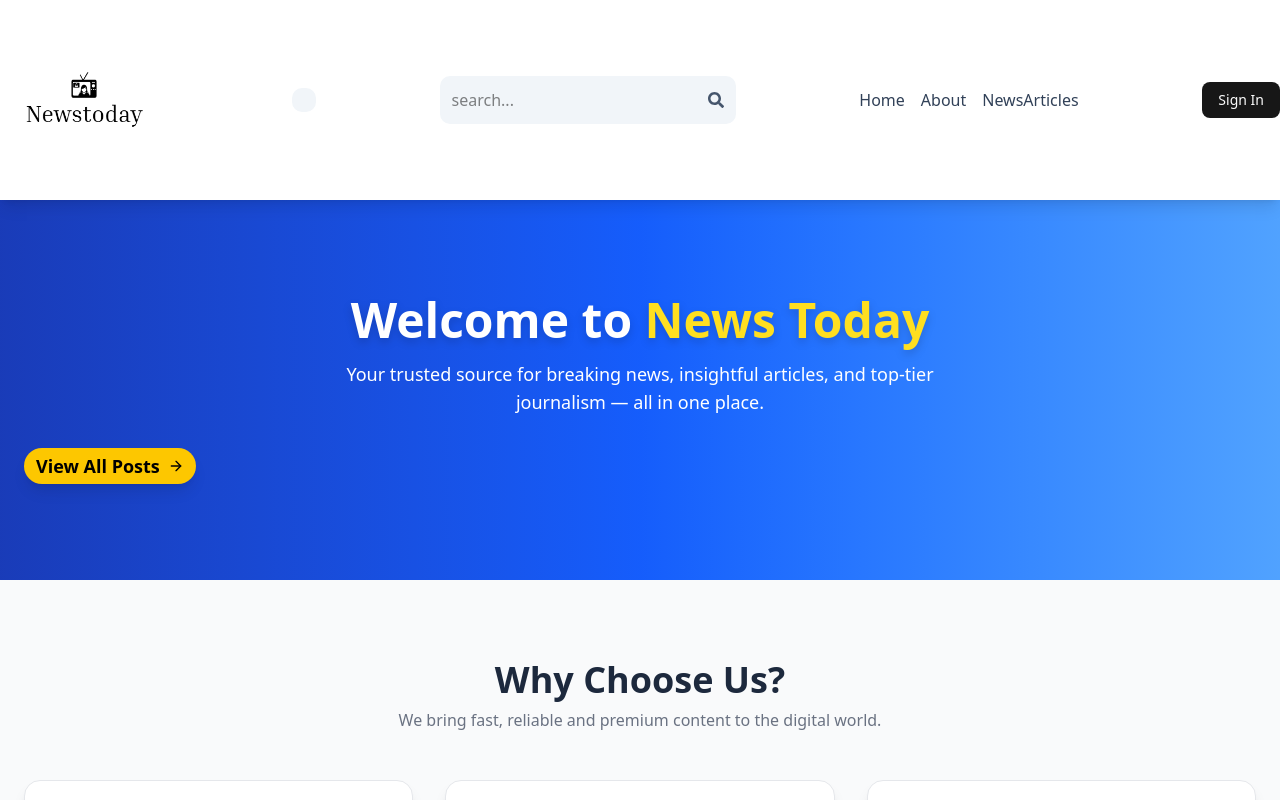
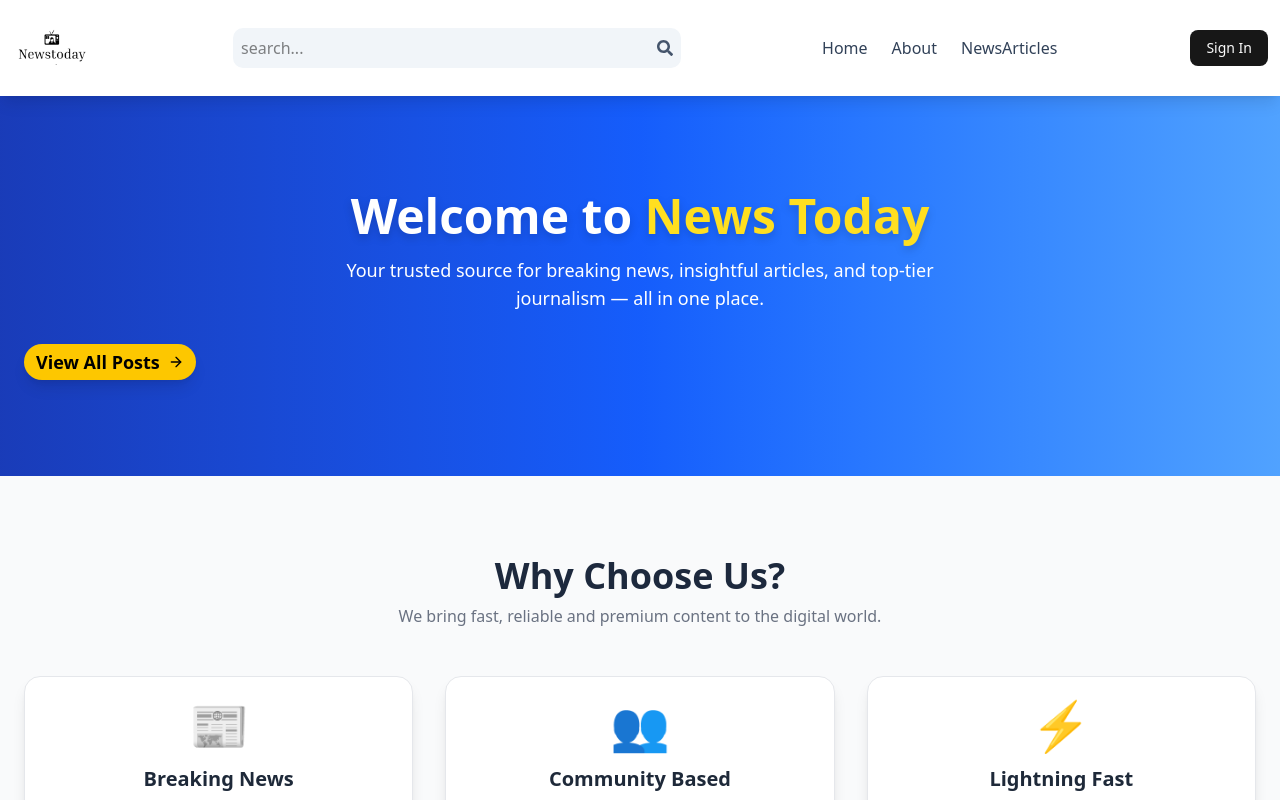
Before and after one commit to vikasprajapat016/News-Today, a React (Vite) app in the folder frontend/: page / in a window 1280 px wide. Shown: the top 800 px of the page. Built offline with nearby package versions, Linux system fonts and the light colour scheme; no server answers.

Commit message:
Updated header: bigger logo without increasing header height

```diff
--- a/frontend/src/Pages/Dashboard.jsx
+++ b/frontend/src/Pages/Dashboard.jsx
@@ -7,18 +7,13 @@ import DashboardPosts from "@/components/shared/DashboardPosts"
 import DashboardUsers from "@/components/shared/DashboardUsers"
 import DashboardComments from "@/components/shared/DashboardComments"
 
-const baseURL = import.meta.env.VITE_API_URL || "";
-
-
 const Dashboard = () => {
   const location = useLocation()
-  const [tab, setTab] = useState("")
+  const [tab, setTab] = useState("profile")
 
   useEffect(() => {
     const urlParams = new URLSearchParams(location.search)
     const tabFromUrl = urlParams.get("tab")
-
-    // console.log(tabFromUrl)
 
     if (tabFromUrl) {
       setTab(tabFromUrl)
@@ -26,25 +21,25 @@ const Dashboard = () => {
   }, [location.search])
 
   return (
-    <div className="min-h-screen flex flex-col md:flex-row w-full">
-      {/* Sidebar */}
+    <div className="relative min-h-screen flex flex-col md:flex-row w-full">
+
+      {/* Desktop Sidebar */}
       <div className="hidden md:block">
         <DashboardSidebar />
       </div>
 
+      {/* Mobile Bottom Nav */}
       <BottomNavBar />
- <div className="w-full">
-        {/* profile */}
+
+      {/* Main Dashboard Content */}
+      <div className="w-full pb-24 md:pb-0 px-3 md:px-6">
         {tab === "profile" && <DashboardProfile />}
+        {tab === "posts" && <DashboardPosts />}
+        {tab === "users" && <DashboardUsers />}
+        {tab === "comments" && <DashboardComments />}
+      </div>
+    </div>
+  )
+}
 
-        {/* news articles */}
-        {tab === "posts" && <DashboardPosts />}
-         {/*users */}
-        {tab === "users" && <DashboardUsers />}
-
-         {/* comments */}
-        {tab === "comments" && <DashboardComments />}
-
-      </div>
- </div>  )}
 export default Dashboard
--- a/frontend/src/components/shared/BottomNavBar.jsx
+++ b/frontend/src/components/shared/BottomNavBar.jsx
@@ -1,25 +1,21 @@
 import React from "react"
 import { signOutSuccess } from "@/redux/user/userSlice"
 import { IoIosCreate, IoIosDocument } from "react-icons/io"
+import { FaUsers, FaComments, FaSignOutAlt, FaUserAlt } from "react-icons/fa"
 import { useDispatch, useSelector } from "react-redux"
-import { FaHome, FaSignOutAlt, FaUserAlt } from "react-icons/fa"
 import { Link } from "react-router-dom"
 
 const baseURL = import.meta.env.VITE_API_URL || "";
 
-
 const BottomNavBar = () => {
- const dispatch = useDispatch()
- const { currentUser } = useSelector((state) => state.user)
+  const dispatch = useDispatch()
+  const { currentUser } = useSelector((state) => state.user)
 
   const handleSignout = async () => {
     try {
-     const res = await fetch(`${baseURL}/api/user/signout`, {
-  method: "POST",
-
-    credentials: "include", // ✅ add this
-
-
+      const res = await fetch(`${baseURL}/api/user/signout`, {
+        method: "POST",
+        credentials: "include",
       })
 
       const data = await res.json()
@@ -35,40 +31,49 @@ const BottomNavBar = () => {
   }
 
   return (
-    <nav className="md:hidden fixed bottom-0 left-0 right-0 bg-slate-200 border-t border-gray-300 p-2 flex justify-around">
+    <nav className="md:hidden fixed bottom-0 left-0 right-0 bg-slate-200 border-t border-gray-300 p-2 flex justify-around z-50">
 
-
-      <Link
-        to="/dashboard?tab=profile"
-        className="flex flex-col items-center text-slate-800"
-      >
+      {/* Profile */}
+      <Link to="/dashboard?tab=profile" className="flex flex-col items-center text-slate-800">
         <FaUserAlt size={20} />
         <span className="text-xs">Profile</span>
       </Link>
-        {currentUser && currentUser.isAdmin && (
-        <Link
-          to="/create-post"
-          className="flex flex-col items-center text-slate-800"
-        >
+
+      {/* Create Post */}
+      {currentUser?.isAdmin && (
+        <Link to="/create-post" className="flex flex-col items-center text-slate-800">
           <IoIosCreate size={20} />
-          <span className="text-xs">Create Post</span>
+          <span className="text-xs">Create</span>
         </Link>
       )}
 
-      {currentUser && currentUser.isAdmin && (
-        <Link
-          to="/dashboard?tab=posts"
-          className="flex flex-col items-center text-slate-800"
-        >
+      {/* Posts */}
+      {currentUser?.isAdmin && (
+        <Link to="/dashboard?tab=posts" className="flex flex-col items-center text-slate-800">
           <IoIosDocument size={20} />
           <span className="text-xs">Posts</span>
         </Link>
       )}
 
- <button
-        className="flex flex-col items-center text-slate-800"
-        onClick={handleSignout}
-      >        <FaSignOutAlt size={20} />
+      {/* Users */}
+      {currentUser?.isAdmin && (
+        <Link to="/dashboard?tab=users" className="flex flex-col items-center text-slate-800">
+          <FaUsers size={20} />
+          <span className="text-xs">Users</span>
+        </Link>
+      )}
+
+      {/* Comments */}
+      {currentUser?.isAdmin && (
+        <Link to="/dashboard?tab=comments" className="flex flex-col items-center text-slate-800">
+          <FaComments size={20} />
+          <span className="text-xs">Comments</span>
+        </Link>
+      )}
+
+      {/* Logout */}
+      <button onClick={handleSignout} className="flex flex-col items-center text-slate-800">
+        <FaSignOutAlt size={20} />
         <span className="text-xs">Logout</span>
       </button>
     </nav>
--- a/frontend/src/components/shared/Header.jsx
+++ b/frontend/src/components/shared/Header.jsx
@@ -1,7 +1,7 @@
 import React, { useEffect, useState } from "react"
 import { Link, useLocation, useNavigate } from "react-router-dom"
-import { FaSearch } from "react-icons/fa";
-import { Button } from '../ui/button';
+import { FaSearch, FaBars, FaTimes } from "react-icons/fa"
+import { Button } from "../ui/button"
 import { useDispatch, useSelector } from "react-redux"
 import {
   DropdownMenu,
@@ -13,22 +13,19 @@ import {
 } from "@/components/ui/dropdown-menu"
 import { signOutSuccess } from "@/redux/user/userSlice"
 
-const baseURL = import.meta.env.VITE_API_URL || "";
-
+const baseURL = import.meta.env.VITE_API_URL || ""
 
 const Header = () => {
-
   const dispatch = useDispatch()
   const { currentUser } = useSelector((state) => state.user)
   const location = useLocation()
   const navigate = useNavigate()
 
   const [searchTerm, setSearchTerm] = useState("")
-  // console.log(searchTerm)
+  const [menuOpen, setMenuOpen] = useState(false)
 
   useEffect(() => {
     const urlParams = new URLSearchParams(location.search)
-
     const searchTermFromUrl = urlParams.get("searchTerm")
 
     if (searchTermFromUrl) {
@@ -36,14 +33,11 @@ const [searchTerm, setSearchTerm] = useState("")
     }
   }, [location.search])
 
-
   const handleSignout = async () => {
     try {
       const res = await fetch(`${baseURL}/api/user/signout`, {
         method: "POST",
-
-    credentials: "include", // ✅ add this
-
+        credentials: "include",
       })
 
       const data = await res.json()
@@ -60,119 +54,122 @@ const [searchTerm, setSearchTerm] = useState("")
 
   const handleSubmit = (e) => {
     e.preventDefault()
-
     const urlParams = new URLSearchParams(location.search)
     urlParams.set("searchTerm", searchTerm)
-
     const searchQuery = urlParams.toString()
-
     navigate(`/search?${searchQuery}`)
   }
 
   return (
-    <header className='shadow-lg sticky'>
-      <div className=' flex justify-between items-center max-w-6xl lg:max-w-7xl mx-auto py-4 '>
-      <Link to={"/"} className="flex items-center gap-2">
+    <header className="shadow-lg sticky top-0 z-50 bg-white">
+      <div className="flex justify-between items-center max-w-6xl lg:max-w-7xl mx-auto py-4 px-3">
+
+        {/* Logo */}
+        <Link to="/" className="flex items-center gap-2">
 <img
   src="/logo.png"
-    alt="NewsToday Logo"
-    className="w-36 h-36 sm:w-42 sm:h-42 rounded-full object-cover "
+  alt="Logo"
+  className="w-20 h-20 object-contain rounded-full"
+  style={{ maxHeight: "64px" }} // keeps header height same
 />
         </Link>
 
-
+        {/* Search (ALWAYS visible — Desktop + Mobile) */}
         <form
-          className="p-3 bg-slate-100 rounded-lg flex items-center"
+          className="flex p-2 bg-slate-100 rounded-lg items-center flex-1 max-w-xs sm:max-w-md mx-2"
           onSubmit={handleSubmit}
-        ></form>
-
-      <form className='p-3 bg-slate-100 rounded-lg flex items-center '>
+        >
           <input
             type="text"
-        placeholder='search...'
-        className='focus:outline-none bg-transparent w-24 sm:w-64'
+            placeholder="search..."
+            className="focus:outline-none bg-transparent w-full"
             value={searchTerm}
             onChange={(e) => setSearchTerm(e.target.value)}
           />
-
-
           <button>
-        <FaSearch className='text-slate-600'/>
+            <FaSearch className="text-slate-600" />
           </button>
         </form>
 
-      <ul className=' flex gap-4'>
-        <Link to={"/"}>
-        <li className='hidden lg:inline text-slate-700 hover:underline'>
-          Home
-        </li>
-        </Link>
+        {/* Mobile Menu Button */}
+        <button
+          className="lg:hidden text-3xl text-slate-700 ml-3"
+          onClick={() => setMenuOpen(!menuOpen)}
+        >
+          {menuOpen ? <FaTimes /> : <FaBars />}
+        </button>
 
-        <Link to={"/about"}>
-        <li className=' hidden lg:inline text-slate-700 hover:underline'>
-          About
-        </li>
-        </Link>
+        {/* Desktop Menu */}
+        <ul className="hidden lg:flex gap-6 text-slate-700 font-medium">
+          <Link to="/"><li>Home</li></Link>
+          <Link to="/about"><li>About</li></Link>
+          <Link to="/news"><li>NewsArticles</li></Link>
 
-         <Link to={"/news"}>
-        <li className=' hidden lg:inline text-slate-700 hover:underline'>
-         NewsArticles
-        </li>
-        </Link>
-
-    {currentUser?.isAdmin &&
-          <Link to={"/dashboard"}>
-        <li className=' hidden lg:inline text-slate-700 hover:underline'>
-         Dashboard
-        </li>
-        </Link>
-        }
-
+          {currentUser?.isAdmin && (
+            <Link to="/dashboard"><li>Dashboard</li></Link>
+          )}
         </ul>
 
+        {/* Desktop Profile */}
+        <div className="hidden lg:block">
           {currentUser ? (
             <DropdownMenu>
               <DropdownMenuTrigger asChild>
-              <div>
                 <img
                   src={currentUser.profilePicture}
-                  alt="user photo"
-                  className="w-10 h-10 rounded-full"
+                  className="w-10 h-10 rounded-full cursor-pointer"
                 />
-              </div>
               </DropdownMenuTrigger>
-
               <DropdownMenuContent className="w-60">
                 <DropdownMenuLabel>My Account</DropdownMenuLabel>
-
-              <DropdownMenuSeparator className="bg-gray-400" />
-
-              <DropdownMenuItem className="block font-semibold text-sm">
-                <div className="flex flex-col gap-1">
+                <DropdownMenuSeparator />
+                <DropdownMenuItem>
+                  <div className="flex flex-col">
                     <span>@{currentUser.username}</span>
                     <span>@{currentUser.email}</span>
                   </div>
                 </DropdownMenuItem>
-
-              <DropdownMenuItem className="font-semibold mt-2">
+                <DropdownMenuItem>
                   <Link to="/dashboard?tab=profile">Profile</Link>
                 </DropdownMenuItem>
-
-              <DropdownMenuItem
-                className="font-semibold mt-2"
-                onClick={handleSignout}
-              >                Sign Out
+                <DropdownMenuItem onClick={handleSignout}>
+                  Sign Out
                 </DropdownMenuItem>
               </DropdownMenuContent>
             </DropdownMenu>
           ) : (
-          <Link to={"/sign-in"}>
+            <Link to="/sign-in">
               <Button>Sign In</Button>
             </Link>
           )}
         </div>
+      </div>
 
+      {/* Mobile Menu */}
+      {menuOpen && (
+        <div className="lg:hidden bg-white border-t shadow-md p-4 flex flex-col gap-4">
+          <Link to="/" onClick={() => setMenuOpen(false)}>Home</Link>
+          <Link to="/about" onClick={() => setMenuOpen(false)}>About</Link>
+          <Link to="/news" onClick={() => setMenuOpen(false)}>NewsArticles</Link>
 
+          {currentUser?.isAdmin && (
+            <Link to="/dashboard" onClick={() => setMenuOpen(false)}>Dashboard</Link>
+          )}
+
+          {currentUser ? (
+            <>
+
+              <button className="text-left text-red-600 font-semibold" onClick={handleSignout}>
+                Sign Out
+              </button>
+            </>
+          ) : (
+            <Link to="/sign-in">
+              <Button className="w-full">Sign In</Button>
+            </Link>
+          )}
+        </div>
+      )}
     </header>
   )
 }
```
Also changed, not shown: frontend/public/download (1).png (added), frontend/public/logo.png. Lines whose indentation alone changed are shown as unchanged.
